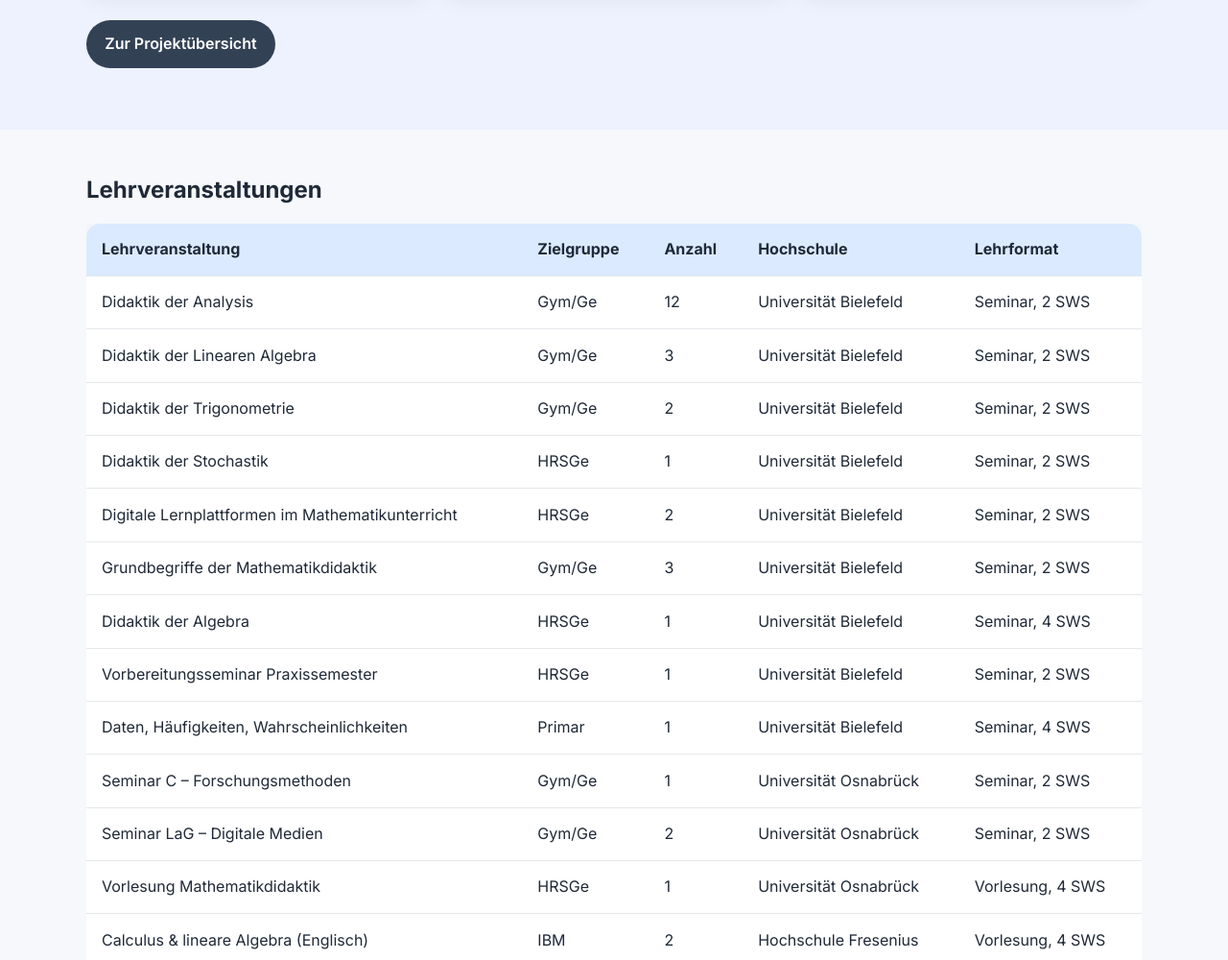
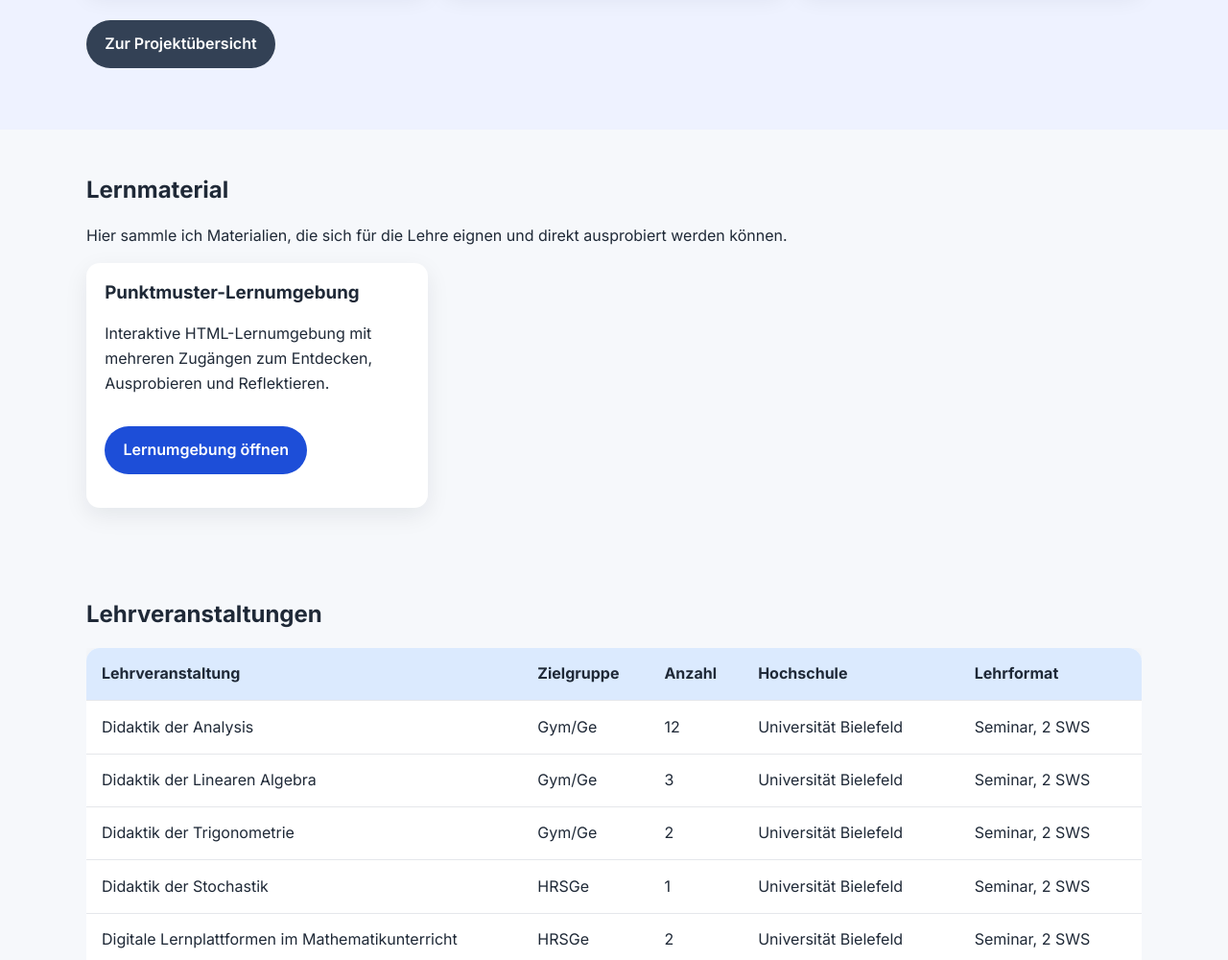
Before and after one commit to trompetenmann-arch/vkatter, a plain HTML site: page index.html in a window 1280 px wide. Shown: the part 1800-2800 px from the top of the page at 96% size. Drawn offline with Linux system fonts and the light colour scheme.

Commit message:
Füge Rubrik Lernmaterial mit Link zur Lernumgebung hinzu

```diff
--- a/index.html
+++ b/index.html
@@ -19,6 +19,7 @@
           <ul class="nav-links">
             <li><a href="#ueber-mich">Über mich</a></li>
             <li><a href="#projekte">Projekte</a></li>
+            <li><a href="#lernmaterial">Lernmaterial</a></li>
             <li><a href="#lehrveranstaltungen">Lehrveranstaltungen</a></li>
             <li><a href="#lebenslauf">Lebenslauf</a></li>
             <li><a href="#publikationen">Publikationen</a></li>
@@ -118,6 +119,34 @@
             </article>
           </div>
           <p><a class="btn btn-secondary" href="projects.html">Zur Projektübersicht</a></p>
+        </div>
+      </section>
+
+      <section id="lernmaterial" class="section">
+        <div class="container">
+          <h2>Lernmaterial</h2>
+          <p>
+            Hier sammle ich Materialien, die sich für die Lehre eignen und direkt
+            ausprobiert werden können.
+          </p>
+          <div class="card-grid">
+            <article class="card">
+              <h3>Punktmuster-Lernumgebung</h3>
+              <p>
+                Interaktive HTML-Lernumgebung mit mehreren Zugängen zum Entdecken,
+                Ausprobieren und Reflektieren.
+              </p>
+              <p>
+                <a
+                  class="btn"
+                  href="Lernumgebung/punktmuster_lernumgebung_5_umgebungen_no_overlap_final.html"
+                  target="_blank"
+                  rel="noopener noreferrer"
+                  >Lernumgebung öffnen</a
+                >
+              </p>
+            </article>
+          </div>
         </div>
       </section>
 
```
